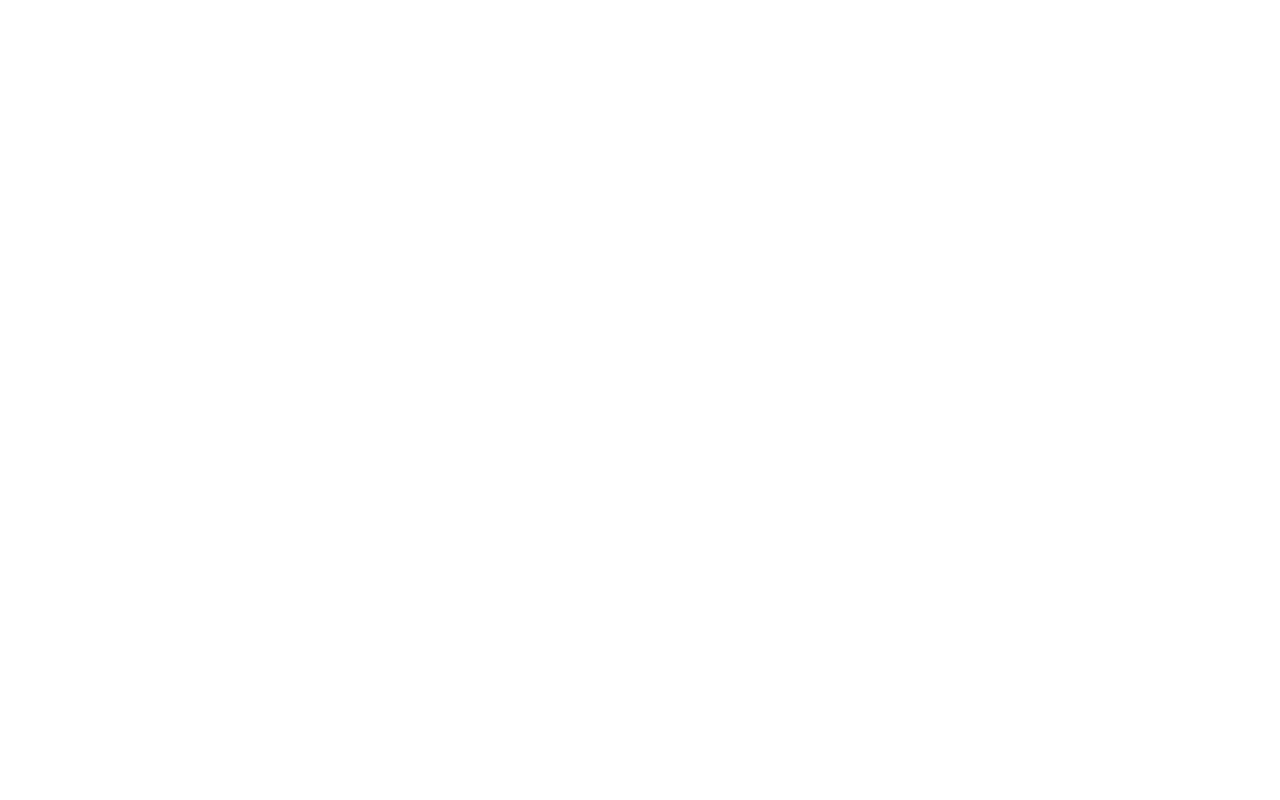
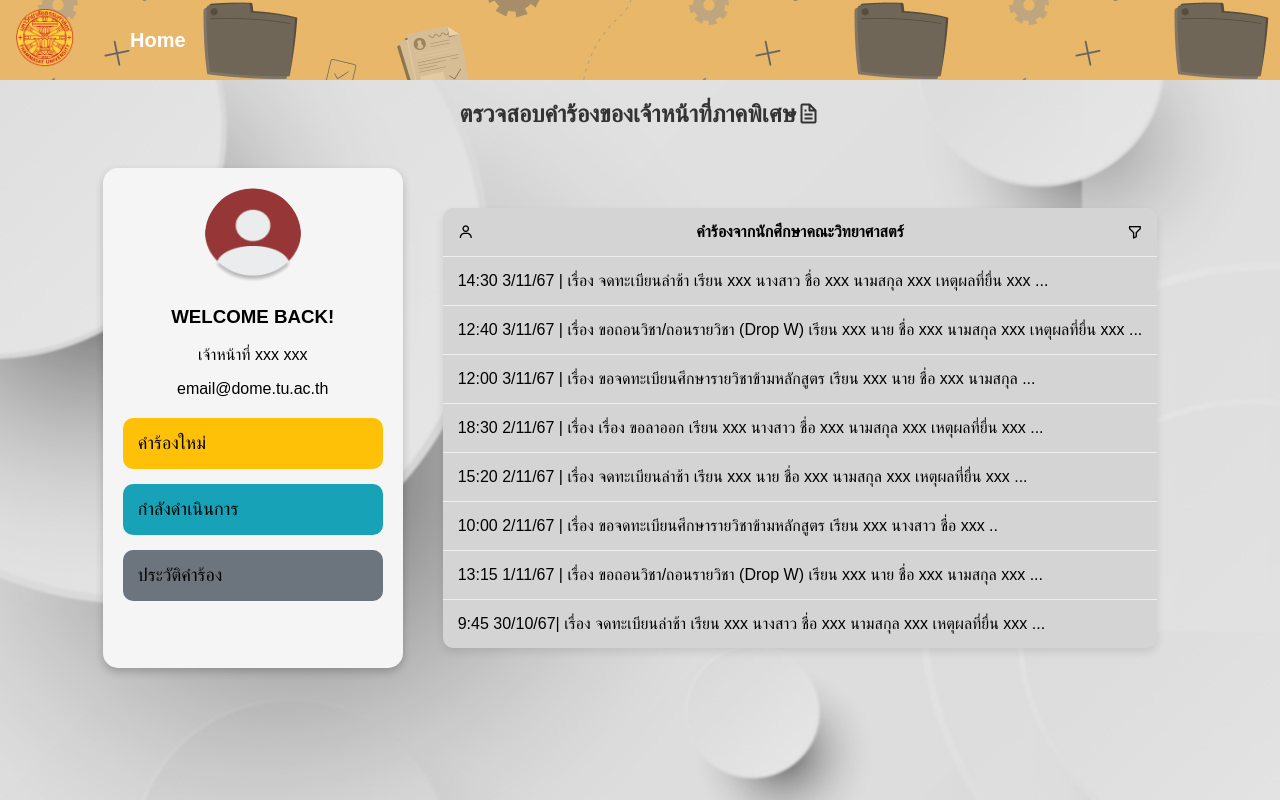
Before and after one commit to tha15thai/cs261-group1-650001, a website: page public/EmployeePage.html in a window 1280 px wide. Drawn offline with nearby package versions, Linux system fonts and the light colour scheme; a web font is replaced by a local one.

Commit message:
initial emconfirm

```diff
--- /dev/null
+++ b/public/EmployeeConfirme.html
@@ -0,0 +1,45 @@
+<!DOCTYPE html>
+<html lang="th">
+<head>
+    <meta charset="UTF-8">
+    <meta name="viewport" content="width=device-width, initial-scale=1.0">
+    <script src="https://kit.fontawesome.com/a076d05399.js" crossorigin="anonymous"></script>
+    <link rel="stylesheet" href="css/EmployeeConfirm.css">
+    <link href="https://fonts.googleapis.com/css2?family=IBM+Plex+Sans+Thai+Looped:wght@100;200;300;400;500;600;700&family=Itim&display=swap" rel="stylesheet">
+    <link href='https://unpkg.com/boxicons@2.1.4/css/boxicons.min.css' rel='stylesheet'>
+    <link rel="stylesheet" href="https://cdnjs.cloudflare.com/ajax/libs/font-awesome/4.7.0/css/font-awesome.min.css">
+    <title>หน้าอนุมัติสำเร็จ</title>
+</head>
+<body>
+
+    <!-- Header Section -->
+    <header class="header">
+        <div class="logo">
+            <img src="images/tu-logo1.png" alt="Logo" class="logo-img">
+        </div>
+        <nav class="navbar">
+            <ul>
+                <li><a href="#">Home</a></li>
+            </ul>
+        </nav>
+
+    </header>
+
+    <h2 style="display: flex; justify-content: space-between; align-items: center;">
+        ตรวจสอบคำร้องของเจ้าหน้าที่ภาคพิเศษ
+        <i class="bx bx-file"></i>
+    </h2>
+
+    <div class="status-container">
+        <i class="fa fa-check-square-o" ></i>
+
+        <div class="status-text">อนุมัติสำเร็จ!</div>
+        <div class="sub-text">อยู่ในกระบวนการส่งไปยังอาจารย์ที่ปรึกษา</div>
+        <div class="button-container">
+            <button type="button" class="btn btn-homepage" onclick="window.location.href = 'FormPage.html';">กลับไปหน้าหลัก</button>
+        </div>
+    </div>
+</div>
+
+</body>
+</html>
--- a/public/EmployeePage.html
+++ b/public/EmployeePage.html
@@ -0,0 +1,70 @@
+<!DOCTYPE html>
+<html lang="th">
+<head>
+    <meta charset="UTF-8">
+    <meta name="viewport" content="width=device-width, initial-scale=1.0">
+    <link rel="stylesheet" href="css/EmployeePage.css">
+    <link href="https://fonts.googleapis.com/css2?family=IBM+Plex+Sans+Thai+Looped:wght@100;200;300;400;500;600;700&family=Itim&display=swap" rel="stylesheet">
+    <link href='https://unpkg.com/boxicons@2.1.4/css/boxicons.min.css' rel='stylesheet'>
+    <title>หน้าตรวจสอบคำร้อง</title>
+</head>
+<body>
+
+    <!-- Header Section -->
+    <header class="header">
+        <div class="logo">
+            <img src="images/tu-logo1.png" alt="Logo" class="logo-img">
+        </div>
+        <nav class="navbar">
+            <ul>
+                <li><a href="#">Home</a></li>
+            </ul>
+        </nav>
+
+    </header>
+
+    <h2 style="display: flex; justify-content: space-between; align-items: center;">
+        ตรวจสอบคำร้องของเจ้าหน้าที่ภาคพิเศษ
+        <i class="bx bx-file"></i>
+    </h2>
+
+    <div class="main-container">
+        <!-- Left Sidebar for Menu -->
+        <div class="sidebar">
+            <div class="user-info">
+                <img src="images/Blue - Light.png" alt="User Icon" class="user-icon">
+                <h3>WELCOME BACK!</h3>
+                <p>เจ้าหน้าที่ xxx xxx</p>
+                <p>email@dome.tu.ac.th</p>
+            </div>
+            <div class="menu">
+                <button class="menu-btn new-request">คำร้องใหม่</button>
+                <button class="menu-btn in-progress">กำลังดำเนินการ</button>
+                <button class="menu-btn history">ประวัติคำร้อง</button>
+            </div>
+        </div>
+
+        <!-- Right Content Section -->
+        <div class="content">
+
+            <div class="complaint-list">
+                <div class="complaint-header">
+                    <i class='bx bx-user'></i>
+                    <span>คำร้องจากนักศึกษาคณะวิทยาศาสตร์</span>
+                    <i class='bx bx-filter-alt'></i>
+                </div>
+                <div class="complaint-item">14:30 3/11/67 | เรื่อง จดทะเบียนล่าช้า เรียน xxx นางสาว ชื่อ xxx นามสกุล xxx เหตุผลที่ยื่น xxx ...</div>
+                <div class="complaint-item">12:40 3/11/67 | เรื่อง ขอถอนวิชา/ถอนรายวิชา (Drop W) เรียน xxx นาย ชื่อ xxx นามสกุล xxx เหตุผลที่ยื่น xxx ...</div>
+                <div class="complaint-item">12:00 3/11/67 | เรื่อง ขอจดทะเบียนศึกษารายวิชาข้ามหลักสูตร เรียน xxx นาย ชื่อ xxx นามสกุล ...</div>
+                <div class="complaint-item">18:30 2/11/67 | เรื่อง เรื่อง ขอลาออก เรียน xxx นางสาว ชื่อ xxx นามสกุล xxx เหตุผลที่ยื่น xxx ...</div>
+                <div class="complaint-item">15:20 2/11/67 | เรื่อง จดทะเบียนล่าช้า เรียน xxx นาย ชื่อ xxx นามสกุล xxx เหตุผลที่ยื่น xxx ...</div>
+                <div class="complaint-item">10:00 2/11/67 | เรื่อง ขอจดทะเบียนศึกษารายวิชาข้ามหลักสูตร เรียน xxx นางสาว ชื่อ xxx ..</div>
+                <div class="complaint-item">13:15 1/11/67 | เรื่อง ขอถอนวิชา/ถอนรายวิชา (Drop W) เรียน xxx นาย ชื่อ xxx นามสกุล xxx ...</div>
+                <div class="complaint-item"> 9:45 30/10/67| เรื่อง จดทะเบียนล่าช้า เรียน xxx นางสาว ชื่อ xxx นามสกุล xxx เหตุผลที่ยื่น xxx ...</div>
+                <!-- Add more complaint-item divs as needed -->
+            </div>
+        </div>
+    </div>
+
+</body>
+</html>
--- /dev/null
+++ b/public/css/EmployeeConfirm.css
@@ -0,0 +1,112 @@
+/* General Styles */
+body {
+    background-color: #f5f5f5;
+    display: flex;
+    flex-direction: column;
+    align-items: center;
+    margin: 0;
+    background: url('../images/Form-Background.jpg');
+}
+body::before {
+    content: "";
+    position: absolute;
+    top: 0;
+    left: 0;
+    width: 100%;
+    height: 100%;
+    background: rgba(0, 0, 0, 0.1);
+    backdrop-filter: blur(1px); /* Increase the blur effect */
+    z-index: -1; /* Keep it behind other elements */
+}
+
+.header {
+    display: flex;
+    align-items: center;
+    background-color: #4CAF50;
+    padding: 8px 15px; /* Slightly reduced padding */
+    width: 100%;
+    background: url('../images/header-Background.jpg');
+}
+
+.logo-img {
+    height: 60px;
+    margin-right: 15px;
+}
+
+
+
+.navbar ul {
+    list-style: none;
+    margin: 0;
+    padding: 0;
+    display: flex;
+}
+
+.navbar li {
+    margin: 0 40px;
+}
+
+.navbar a {
+    text-decoration: none;
+    color: white;
+    font-weight: bold;
+    font-size: 20px;
+}
+
+
+h2 {
+    display: flex;
+    justify-content: space-between;
+    align-items: center;
+    font-size: 24px;
+    color: #333;
+}
+
+
+.status-container {
+    margin-top: 150px;
+    padding: 30px;
+    padding-left: 150px;
+    padding-right: 150px;
+    border-radius: 30px;
+    background-color: #f9f9f9;
+    text-align: center;
+    background: rgba(0, 0, 0, 0.07);
+    box-shadow: 0 5px 10px rgba(0, 0, 0, 0.3);
+
+}
+.status-container .status-icon {
+    font-size: 48px;
+    color: green;
+}
+.status-container .status-text {
+    font-size: 24px;
+    font-weight: bold;
+    color: rgb(16, 83, 25);
+}
+.status-container .sub-text {
+    font-size: 14px;
+    color: rgb(44, 71, 170);
+    margin: 10px 0 20px;
+}
+.status-container i{
+
+    color: rgb(16, 83, 25);
+    font-size: 50px;
+}
+/* CSS สำหรับปุ่ม 'กลับไปหน้าหลัก' */
+.btn-homepage {
+    background-color: #4CAF50; /* สีเขียว */
+    color: white; /* สีตัวอักษร */
+    padding: 10px 20px; /* ขนาดของปุ่ม */
+    border: none; /* ไม่ให้มีเส้นขอบ */
+    border-radius: 5px; /* มุมมน */
+    cursor: pointer; /* เปลี่ยน cursor เป็นรูปมือเมื่อวางเมาส์ */
+    font-size: 16px; /* ขนาดของตัวอักษร */
+    transition: background-color 0.3s; /* เพิ่มเอฟเฟกต์การเปลี่ยนสี */
+}
+
+/* เปลี่ยนสีปุ่มเมื่อวางเมาส์ */
+.btn-homepage:hover {
+    background-color: #45a049; /* สีเขียวเข้มขึ้นเมื่อวางเมาส์ */
+}
--- /dev/null
+++ b/public/css/EmployeePage.css
@@ -0,0 +1,170 @@
+/* General Styles */
+body {
+    background-color: #f5f5f5;
+    display: flex;
+    flex-direction: column;
+    align-items: center;
+    margin: 0;
+    background: url('../images/Form-Background.jpg');
+}
+body::before {
+    content: "";
+    position: absolute;
+    top: 0;
+    left: 0;
+    width: 100%;
+    height: 100%;
+    background: rgba(0, 0, 0, 0.1);
+    backdrop-filter: blur(1px); /* Increase the blur effect */
+    z-index: -1; /* Keep it behind other elements */
+}
+* {
+    font-family: "IBM Plex Sans Thai Looped",sans-serif;
+    box-sizing: border-box; /* Ensures padding and border are included in element's total width */
+}
+
+
+.header {
+    display: flex;
+    align-items: center;
+    background-color: #4CAF50;
+    padding: 8px 15px; /* Slightly reduced padding */
+    width: 100%;
+    background: url('../images/header-Background.jpg');
+}
+
+.logo-img {
+    height: 60px;
+    margin-right: 15px;
+}
+
+
+
+.navbar ul {
+    list-style: none;
+    margin: 0;
+    padding: 0;
+    display: flex;
+}
+
+.navbar li {
+    margin: 0 40px;
+}
+
+.navbar a {
+    text-decoration: none;
+    color: white;
+    font-weight: bold;
+    font-size: 20px;
+}
+
+/* Main Container */
+.main-container {
+    display: grid;
+    grid-template-columns: 300px 1fr; /* Fixed width for sidebar, remaining space for content */
+    gap: 20px;
+    max-width: 1200px;
+    margin: 20px auto;
+    padding: 0 20px;
+}
+
+/* Sidebar Styles */
+.sidebar {
+    background-color: #f5f5f5;
+    padding: 20px;
+    border-radius: 15px;
+    box-shadow: 0 4px 8px rgba(0, 0, 0, 0.2);
+}
+
+.user-info {
+    text-align: center;
+    margin-bottom: 20px;
+}
+
+.user-icon {
+    width: 96.15px;
+    height: 95px;
+    border-radius: 100%;
+
+}
+
+.menu {
+    display: flex;
+    flex-direction: column;
+    gap: 15px;
+}
+
+.menu-btn {
+    padding: 15px;
+    font-size: 18px;
+    border: none;
+    border-radius: 10px;
+    cursor: pointer;
+    transition: 0.3s;
+    text-align: left;
+}
+
+.new-request {
+    background-color: #ffc107;
+    color: black;
+}
+
+.in-progress {
+    background-color: #17a2b8;
+    color: black;
+}
+
+.history {
+    background-color: #6c757d;
+    color: black;
+}
+
+.menu-btn:hover {
+    transform: scale(1.05);
+}
+
+/* Content Styles */
+.content {
+
+    padding: 20px;
+    border-radius: 15px;
+
+}
+
+h2 {
+    display: flex;
+    justify-content: space-between;
+    align-items: center;
+    font-size: 24px;
+    color: #333;
+}
+
+.complaint-list {
+    margin-top: 20px;
+    border-radius: 10px;
+    overflow: hidden;
+    box-shadow: 0 4px 8px rgba(0, 0, 0, 0.1);
+    background-color: #d4d4d4;
+}
+
+.complaint-header {
+    background-color: #d4d4d4;
+    padding: 15px;
+    font-weight: bold;
+    display: flex;
+    justify-content: space-between;
+    align-items: center;
+}
+
+.complaint-item {
+    padding: 15px;
+    border-top: 1px solid #eee;
+    text-align: left;
+    display: flex;
+    align-items: center;
+    font-size: 16px;
+}
+
+.complaint-item:hover {
+    background-color: #f0f0f0;
+}
```
Also changed, not shown: public/FormFilePage.html (line endings or trailing spaces), public/images/Blue - Light.png (added), public/images/Check-box.png (added).
